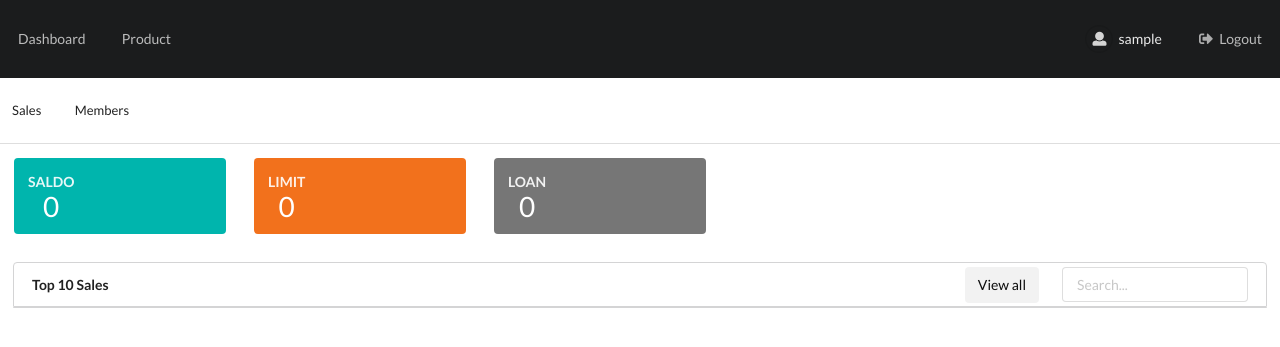
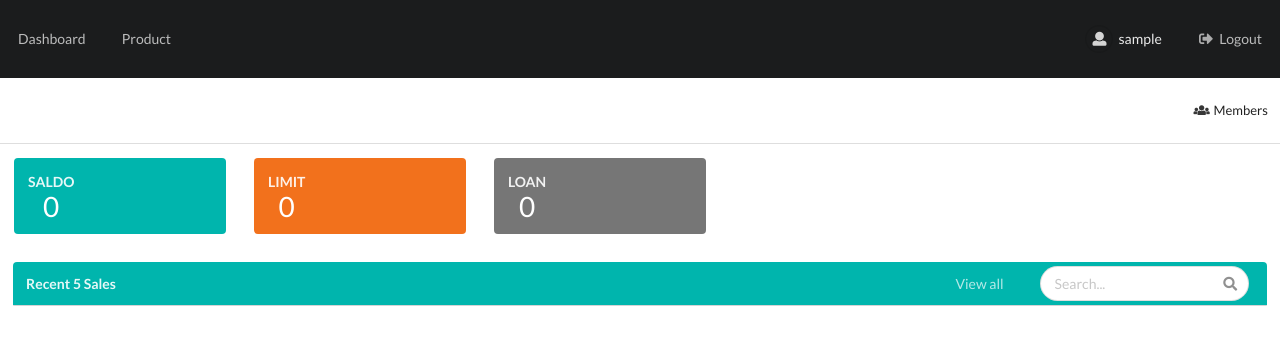
Before and after one commit to cursecan/ppob_multipay_v2, a Django app: page /dashboard/ in a window 1280 px wide. Shown: the top 347 px of the page. Run offline with Django 3.2, Linux system fonts and the light colour scheme; the visitor is signed in with stand-in values (Sample User, id 1); data comes from the database, SQL or seed files in the repository; data that the repository does not hold is empty; some libraries are stand-ins or nearby versions.

Commit message:
Modify dashboard

```diff
--- a/dashboard/views.py
+++ b/dashboard/views.py
@@ -30,10 +30,13 @@ def get_pagination(obj, n=10, page=1):
 @login_required
 def index(request):
     bill_objs = BillingRecord.objects.filter(
+        Q(user__profile__agen = request.user) | Q(user=request.user)
+    ).filter(
         Q(instansale_trx__isnull=False) | Q(ppobsale_trx__isnull=False)
     )
+
     content = {
-        'bill_list': bill_objs[:10]
+        'bill_list': bill_objs[:5]
     }
     return render(request, 'dashboard/index.html', content)
 
@@ -42,17 +45,25 @@ def index(request):
 @login_required
 def sale_view(request):
     page = request.GET.get('page', None)
+    q = request.GET.get('q', None)
 
     bill_objs = BillingRecord.objects.filter(
-        sequence = 1
+        Q(user__profile__agen = request.user) | Q(user=request.user)
     ).filter(
         Q(instansale_trx__isnull=False) | Q(ppobsale_trx__isnull=False)
     )
 
+    # Search value
+    if q:
+        bill_objs = bill_objs.filter(
+            Q(instansale_trx__customer__contains=q) | Q(ppobsale_trx__customer__contains=q)
+        )
+
     bill_list = get_pagination(bill_objs, page=page)
 
     content = {
-        'bill_list': bill_list
+        'bill_list': bill_list,
+        'q': q
     }
     return render(request, 'dashboard/pg-sale.html', content)
 
--- a/templates/dashboard/base.html
+++ b/templates/dashboard/base.html
@@ -5,8 +5,9 @@
     {% include 'header.html' %}
     <div class="ui vertical segment">
         <div class="ui secondary small menu">
-            <a href="" class="item">Sales</a>
-            <a href="" class="item">Members</a>
+            <div class="right menu">
+                <a href="" class="item"><i class="users icon"></i> Members</a>
+            </div>
         </div>
     </div>
 
--- a/templates/dashboard/index.html
+++ b/templates/dashboard/index.html
@@ -36,15 +36,16 @@
         </div>
         <div class="row">
             <div class="column">
-                <div class="ui top attached secondary menu">
-                    <div class="item header">Top 10 Sales</div>
+                <div class="ui top attached inverted teal secondary menu">
+                    <div class="item header">Recent 5 Sales</div>
                     <div class="right menu">
-                        <a href="" class="item active">View all</a>
-                        <div class="field item">
-                            <div class="ui input">
-                                <input type="text" placeholder="Search...">
+                        <a href="#" onclick="window.location.href='{% url 'dashboard:sale_list' %}'" class="item">View all</a>
+                        <form action="{% url 'dashboard:sale_list' %}" class="ui form item">
+                            <div class="ui icon input">
+                                <input name="q" type="text" placeholder="Search..." style="border-radius:20px" >
+                                <i class="search link icon"></i>
                             </div>
-                        </div>
+                        </form>
                     </div>
                 </div>
                 <table class="ui bottom attached small striped table">
@@ -65,6 +66,7 @@
                             <td>
                                 {{ bill.credit|floatformat:0|intcomma }}
                             </td>
+                            <td>{{ bill.user }}</td>
                             <td class="right aligned">
                                 {{ bill.timestamp }}
                             </td>
@@ -77,3 +79,22 @@
     </div>
 </div>
 {% endblock %}
+
+{% block js %}
+    <script>
+        $(document).ready(function() {
+            var conten = [
+                {
+                    'title': 'Search for X',
+                    'description': 'Descript somethings.',
+                    'url': 'http://google.com/{query}'
+                }
+            ]
+            $('.ui.search').search({
+                source: conten,
+                searchFields: ['title'],
+                fullTextSearch: false
+            });
+        });
+    </script>
+{% endblock %}
--- a/templates/header.html
+++ b/templates/header.html
@@ -1,7 +1,7 @@
 <div class="ui vertical inverted black segment">
     <div class="ui secondary inverted menu fluid container">
-        <a href="" class="item">Dashboard</a>
-        <a href="" class="item">Product</a>
+        <a href="{% url 'dashboard:index' %}" class="item">Dashboard</a>
+        <a href="#" class="item">Product</a>
         <div class="right menu">
             <div class="item">
                 <i class="circular user icon"></i>
```
Also changed, not shown: templates/dashboard/pg-sale.html (+61 -15 lines).
